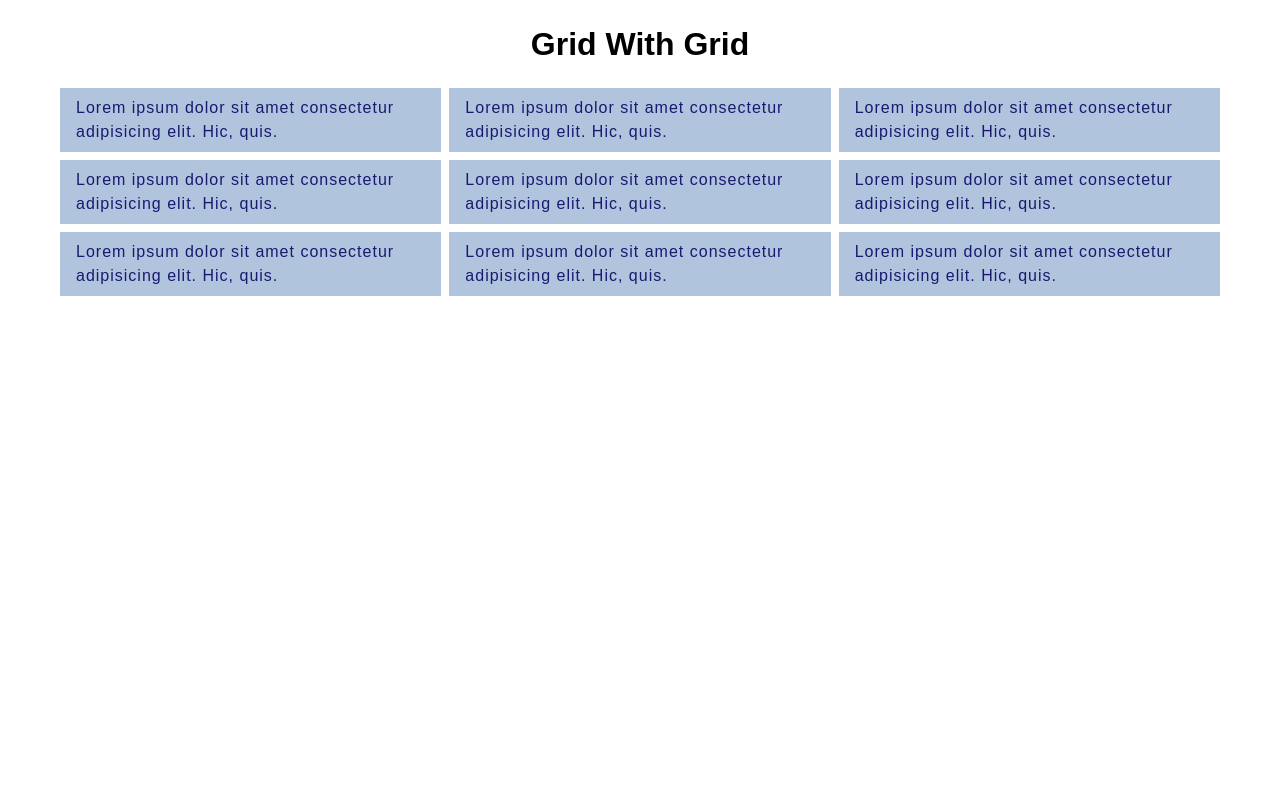
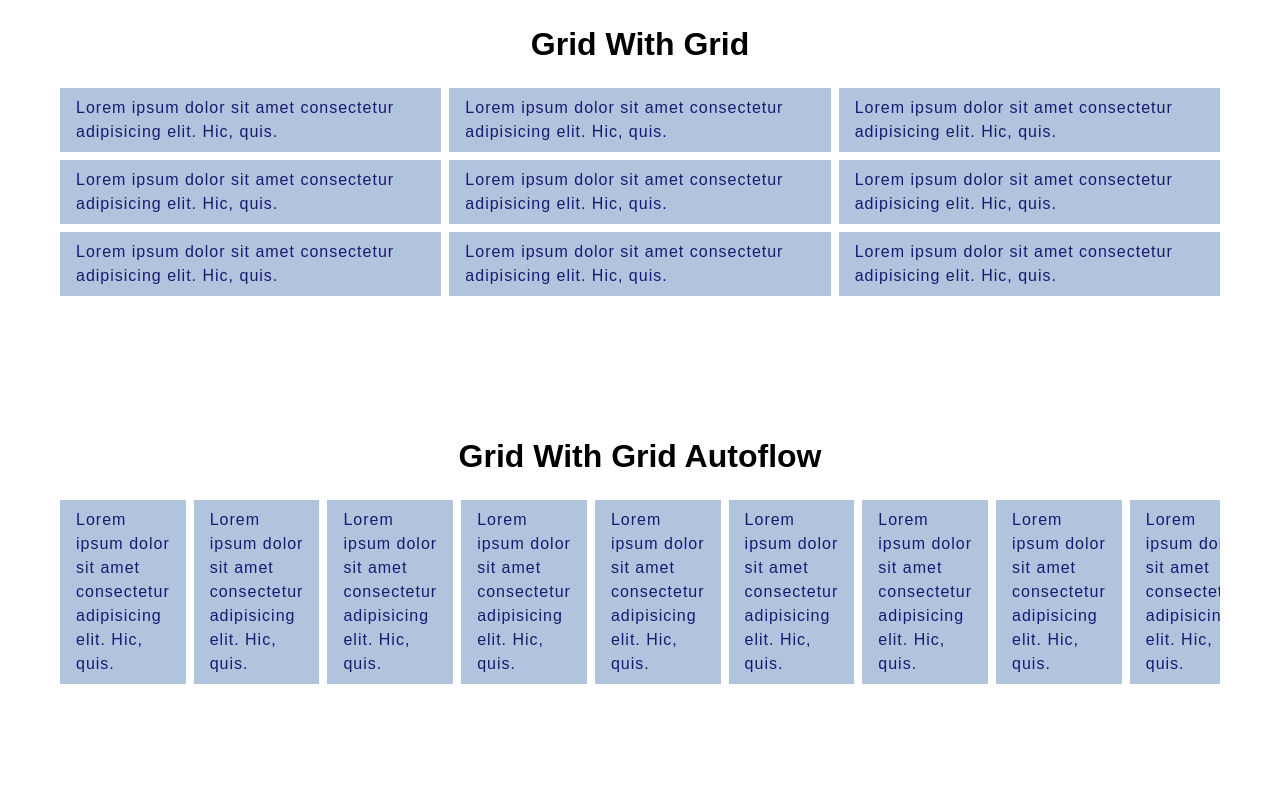
Before and after one commit to abhi-simform/grid-with-grid, a website: page index.html in a window 1280 px wide. Drawn offline with Linux system fonts and the light colour scheme.

Commit message:
Added Autoflow and Removed Old Style Files

```diff
--- a/index.html
+++ b/index.html
@@ -22,6 +22,23 @@
         <p class="col col-md-6 col-xl-4 col-xxl-3 px-4 py-2">Lorem ipsum dolor sit amet consectetur adipisicing elit. Hic, quis.</p>
         <p class="col col-md-6 col-xl-4 col-xxl-3 px-4 py-2">Lorem ipsum dolor sit amet consectetur adipisicing elit. Hic, quis.</p>
         <p class="col col-md-6 col-xl-4 col-xxl-3 px-4 py-2">Lorem ipsum dolor sit amet consectetur adipisicing elit. Hic, quis.</p>
+      </div>
+    </div>
+    <div class="container">
+      <h2 class="my-5">Grid With Grid Autoflow</h2>
+      <div class="row autoflow g-2">
+        <p class="px-4 py-2">Lorem ipsum dolor sit amet consectetur adipisicing elit. Hic, quis.</p>
+        <p class="px-4 py-2">Lorem ipsum dolor sit amet consectetur adipisicing elit. Hic, quis.</p>
+        <p class="px-4 py-2">Lorem ipsum dolor sit amet consectetur adipisicing elit. Hic, quis.</p>
+        <p class="px-4 py-2">Lorem ipsum dolor sit amet consectetur adipisicing elit. Hic, quis.</p>
+        <p class="px-4 py-2">Lorem ipsum dolor sit amet consectetur adipisicing elit. Hic, quis.</p>
+        <p class="px-4 py-2">Lorem ipsum dolor sit amet consectetur adipisicing elit. Hic, quis.</p>
+        <p class="px-4 py-2">Lorem ipsum dolor sit amet consectetur adipisicing elit. Hic, quis.</p>
+        <p class="px-4 py-2">Lorem ipsum dolor sit amet consectetur adipisicing elit. Hic, quis.</p>
+        <p class="px-4 py-2">Lorem ipsum dolor sit amet consectetur adipisicing elit. Hic, quis.</p>
+        <p class="px-4 py-2">Lorem ipsum dolor sit amet consectetur adipisicing elit. Hic, quis.</p>
+        <p class="px-4 py-2">Lorem ipsum dolor sit amet consectetur adipisicing elit. Hic, quis.</p>
+        <p class="px-4 py-2">Lorem ipsum dolor sit amet consectetur adipisicing elit. Hic, quis.</p>
       </div>
     </div>
     <!-- <div class="container">
--- a/scss/grid-with-grid.scss
+++ b/scss/grid-with-grid.scss
@@ -159,8 +159,11 @@ $grid-size: 12 !default;
 .row {
   display: grid;
   grid-template-columns: repeat($grid-size, 1fr);
-  & > * {
-    grid-column: span $grid-size;
+  &.autoflow {
+    grid-template-columns: unset;
+    grid-auto-flow: column;
+    max-width: 100%;
+    overflow: auto;
   }
 }
 
```
Also changed, not shown: dist/css/grid-with-grid.css, dist/css/style.css (deleted), 2 other files.
